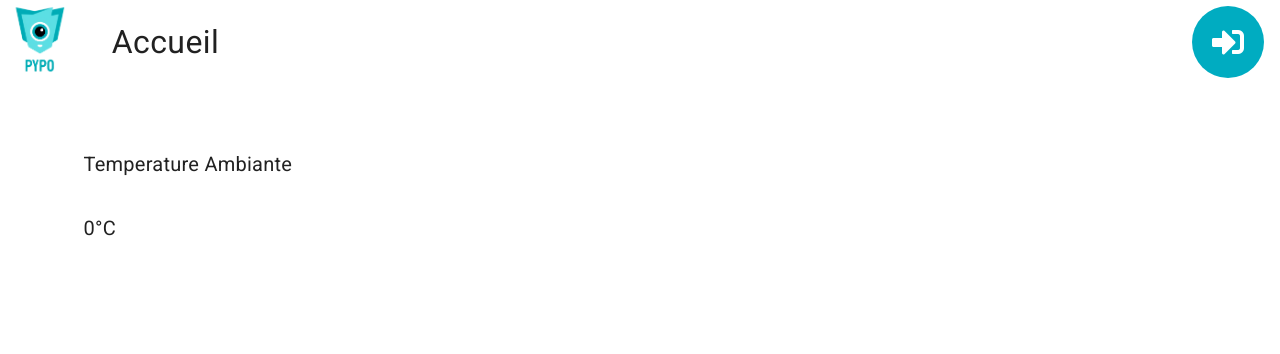
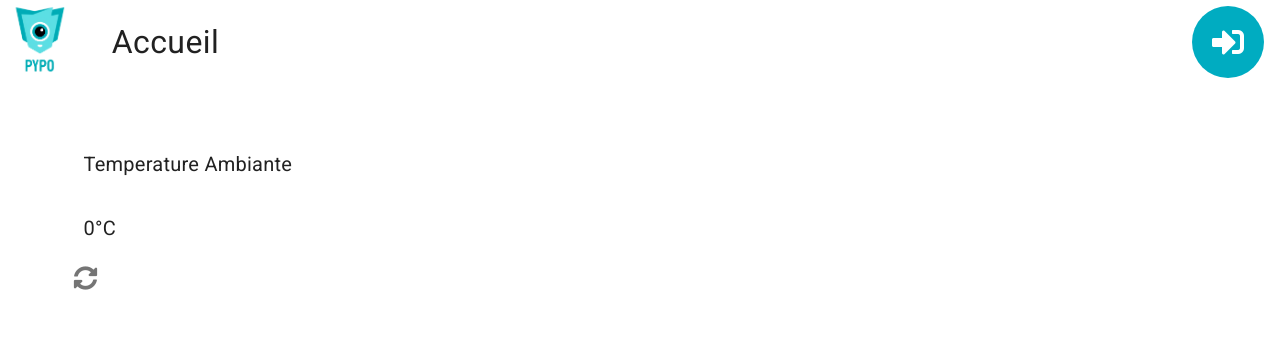
Before and after one commit to CureauRemi/pypo, a Vue app: page /#/ in a window 1280 px wide. Shown: the top 354 px of the page. Built offline with nearby package versions, Linux system fonts and the light colour scheme.

Commit message:
Adding sync to the temperature

```diff
--- a/src/views/Home.vue
+++ b/src/views/Home.vue
@@ -4,13 +4,17 @@
       <v-col
         cols="12"
         sm="4"
+
       >
         <v-card
-          class="pa-2"
+          class="pa-2 justify-center"
           elevation="0"
         >
           <v-card-title>Temperature Ambiante</v-card-title>
           <v-card-title>{{ temperature}}°C</v-card-title>
+          <v-btn @click="getTemperature()" icon>
+            <v-icon>fas fa-sync-alt</v-icon>
+          </v-btn>
         </v-card>
       </v-col>
       <v-col
```
